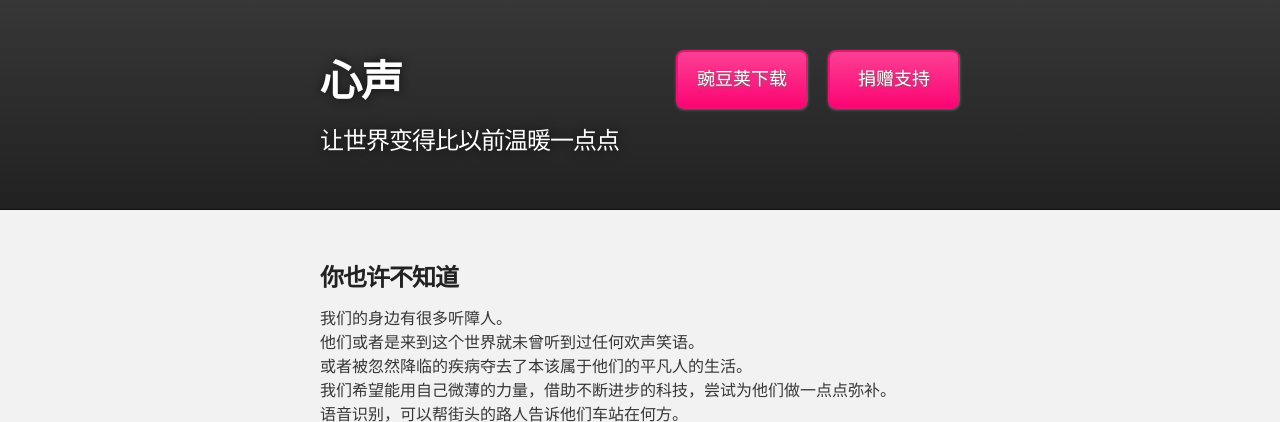
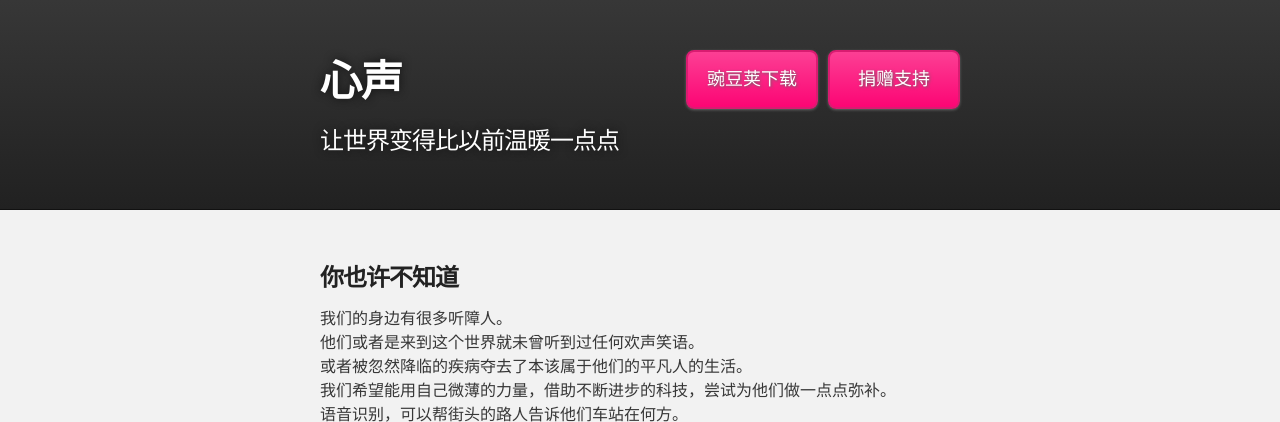
Before and after one commit to iamroody/xinsheng, a PHP site: page / in a window 1280 px wide. Shown: the top 422 px of the page. Run offline with PHP 8.4, Linux system fonts and the light colour scheme.

Commit message:
fix bug of button

```diff
--- a/index.html
+++ b/index.html
@@ -24,9 +24,9 @@
             <h2 id="project_tagline">让世界变得比以前温暖一点点</h2>
           </div>
 
-          <div class="donations"><a class="button" href="https://me.alipay.com/totrypsy" target="_blank">捐赠支持</a></div>
+          <a class="button donations" href="https://me.alipay.com/totrypsy" target="_blank">捐赠支持</a>
 
-         <div class="download"><a class="button" href="http://www.wandoujia.com/apps/com.HeartVoice" target="_blank">豌豆荚下载</a></div>
+          <a class="button download" href="http://www.wandoujia.com/apps/com.HeartVoice" target="_blank">豌豆荚下载</a>
         </header>
     </div>
 
--- a/stylesheets/main.css
+++ b/stylesheets/main.css
@@ -28,7 +28,8 @@
 .donations, .download{
   display: block;
   float: right;
-  margin-left: 20px;
+  margin-left: 10px;
+  width: auto;
 }
 
 .button{
@@ -52,9 +53,6 @@
   background: -moz-linear-gradient(top, #fc3f94, #fc0574);
 }
 
-.download.button{
-  background-color: #78c200;
-}
 
 .button:hover {
   background: #e62097;
```
